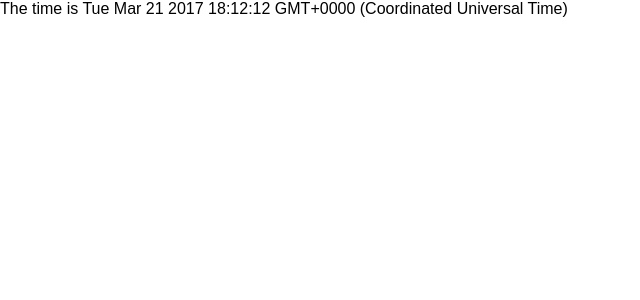
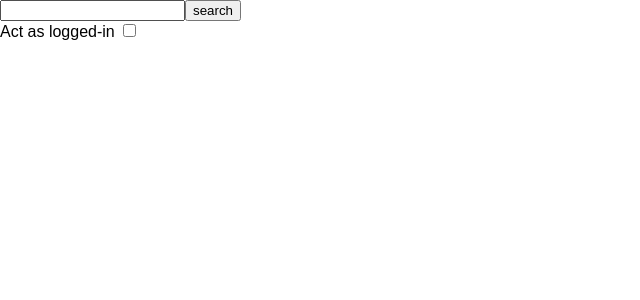
Before and after one commit to assafg/advaced-react-workshop, a React (Create React App) app: page / in a window 1280 px wide. Shown: the top 300 px of the page, without its empty margins (0-640 px from the left). Built offline with nearby package versions, Linux system fonts and the light colour scheme.

Commit message:
basic app header

```diff
--- a/src/App.js
+++ b/src/App.js
@@ -1,10 +1,13 @@
 import React, { Component } from 'react';
 import './App.css';
+import Header from './Header';
 
 class App extends Component {
   render() {
     return (
-      <div>The time is {new Date().toString()}</div>
+      <div>
+        <Header />
+      </div>
     );
   }
 }
--- /dev/null
+++ b/src/Header.js
@@ -0,0 +1,15 @@
+import React, { Component } from 'react';
+import Search from './Search';
+import LoginToggle from './LoginToggle';
+
+export default class Header extends Component {
+
+  render() {
+    return (
+      <div>
+        <Search />
+        <LoginToggle />
+      </div>
+    );
+  }
+}
--- /dev/null
+++ b/src/LoginToggle.js
@@ -0,0 +1,12 @@
+import React, { Component } from 'react';
+
+export default class LoginToggle extends Component {
+
+  render() {
+    return (
+      <div>
+        Act as logged-in <input type="checkbox" />
+      </div>
+    );
+  }
+}
--- /dev/null
+++ b/src/Search.js
@@ -0,0 +1,13 @@
+import React, { Component } from 'react';
+
+export default class Search extends Component {
+
+  render() {
+    return (
+      <div>
+        <input type="text" id="search-input" />
+        <button id="search-btn" >search</button>
+      </div>
+    );
+  }
+}
```
